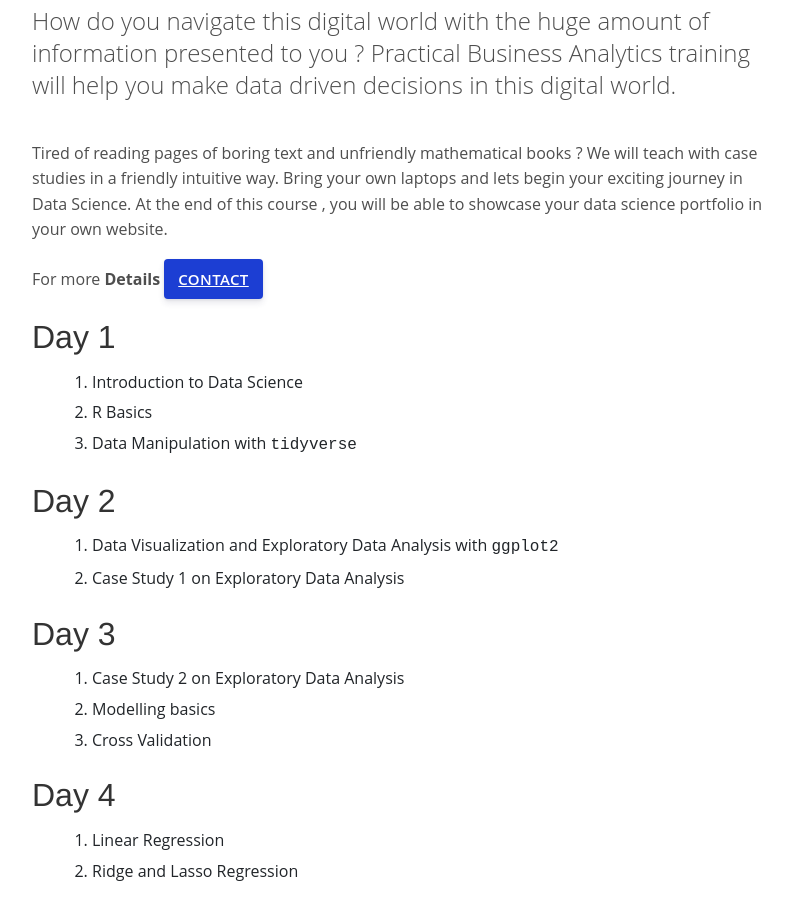
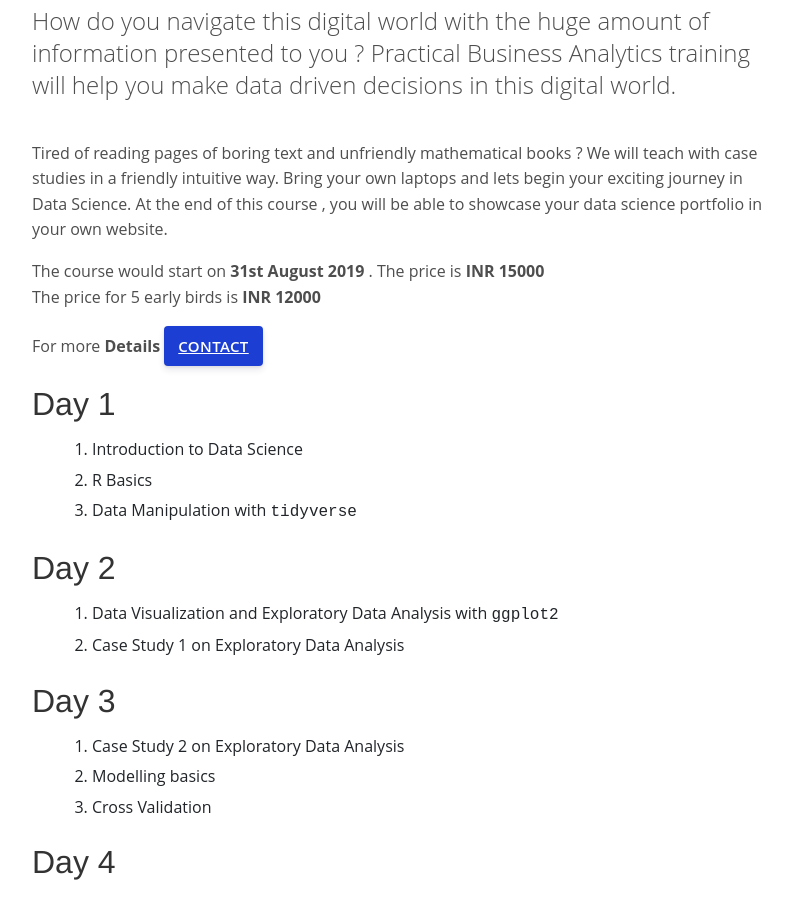
Before and after one commit to knowledgefoundation/knowledgefoundation.github.io, a Jekyll site: the page built from _courses/business-analytics.md, in a window 1280 px wide and 900 px high, scrolled down 411 px. Shown: the whole window, without its empty margins (48-840 px from the left). Built offline with Jekyll 4.4.1, drawn with Linux system fonts in a browser that asks for light colours.

Commit message:
Business Analytics Page Changed

```diff
--- a/_courses/business-analytics.md
+++ b/_courses/business-analytics.md
@@ -6,6 +6,10 @@ image: '/services/noun_591323.png'
 How do you navigate this digital world with the huge amount of information presented to you ? Practical Business Analytics training will help you make data driven decisions in this digital world.
 
 Tired of reading pages of boring text and unfriendly mathematical books ? We will teach with case studies in a friendly intuitive way. Bring your own laptops and lets begin your exciting journey in Data Science. At the end of this course , you will be able to showcase your data science portfolio in your own website.
+
+The course would start on **31st August 2019** . The price is **INR 15000**
+The price for 5 early birds is **INR 12000**
+
 
 For more **Details**   <a href="{{site.baseurl}}/contact" class="button">Contact</a>
 
```
